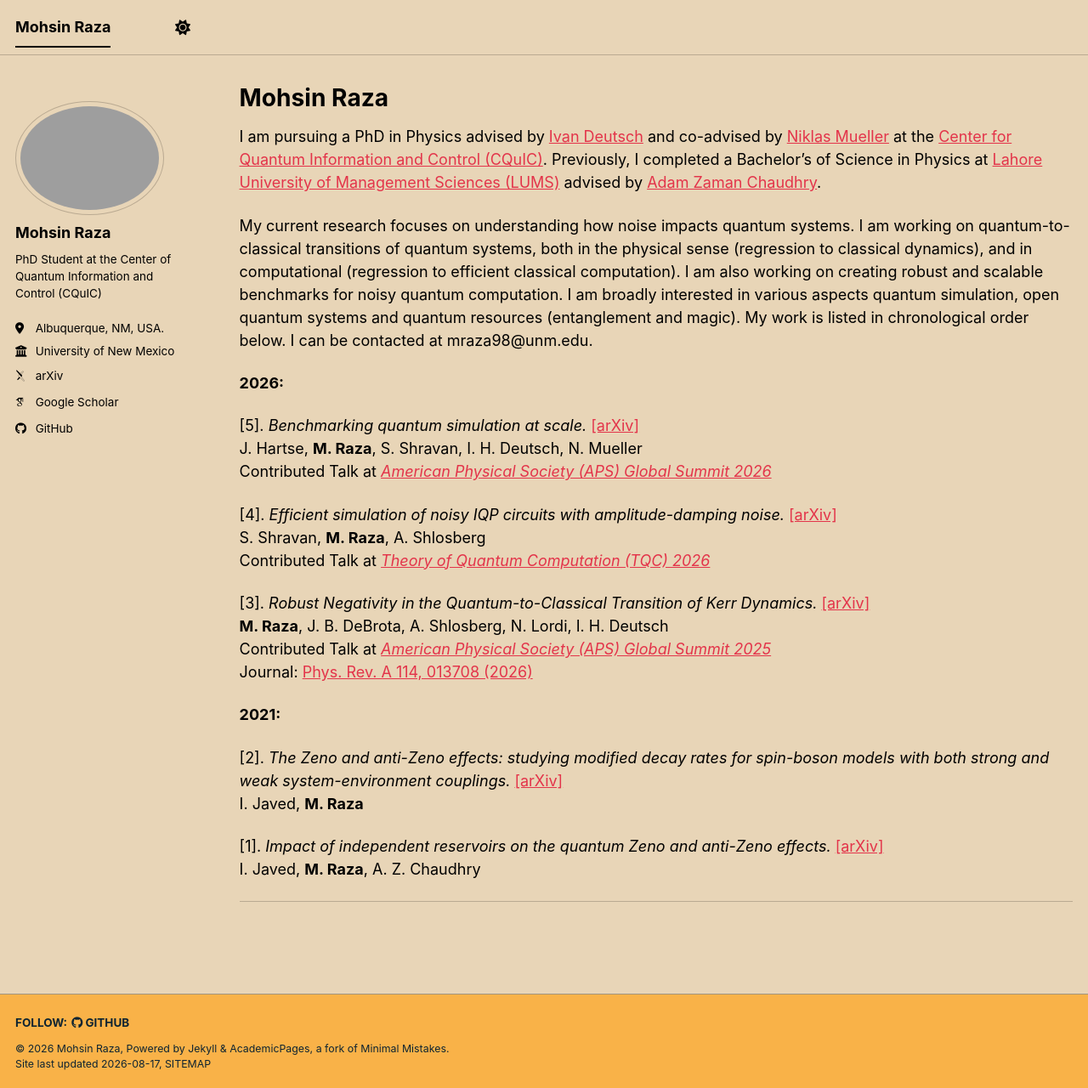
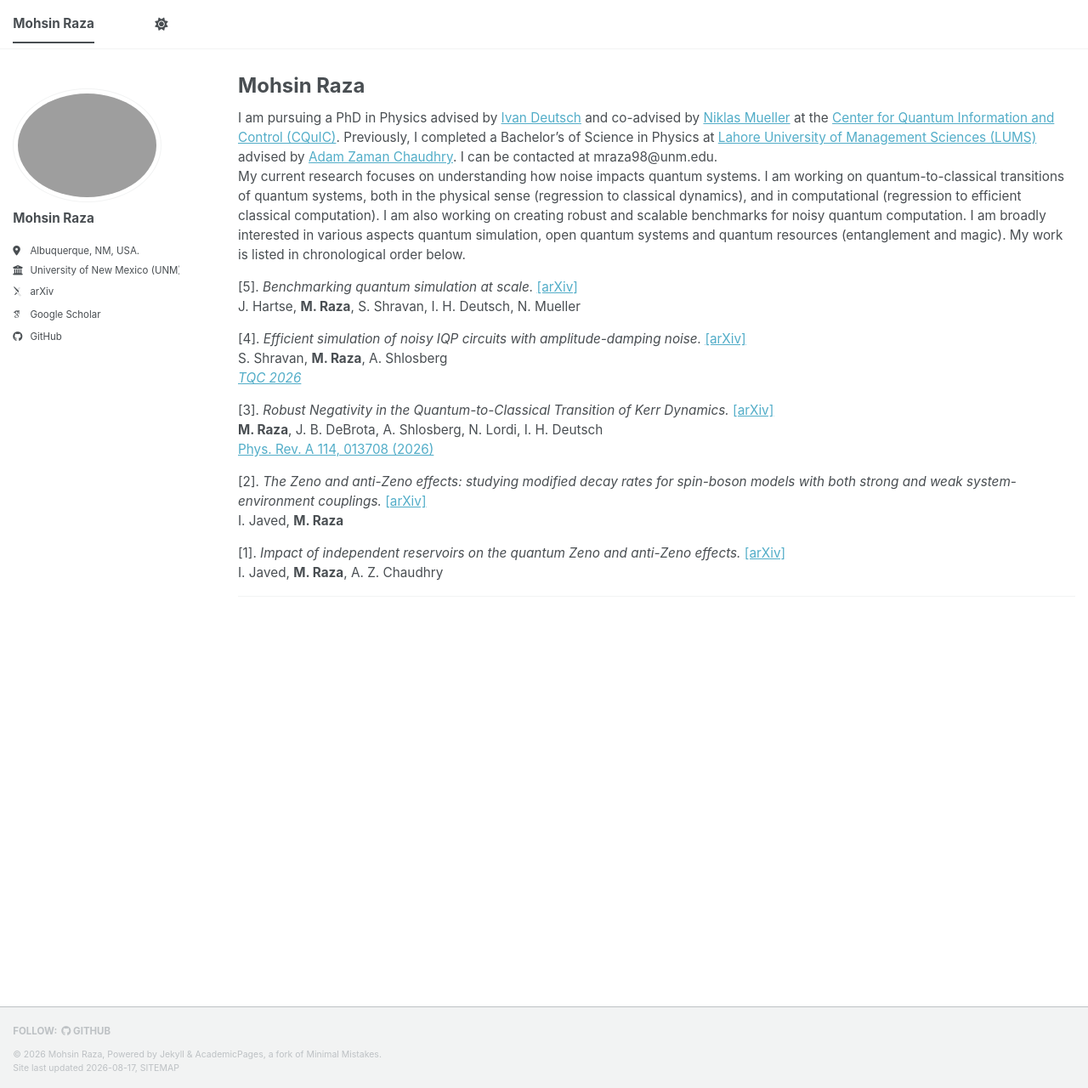
Before and after one commit to mohsinrc/mohsinrc.github.io, a Jekyll site: the page built from _pages/about.md, in a window 1280 px wide and 1280 px high. Shown: the whole window at 85% size. Built offline with Jekyll 4.4.1, drawn with Linux system fonts in a browser that asks for light colours; some web fonts are replaced; a script bundle is joined from its source files by our own code; library files that are not in the unit come from our copies.

Commit message:
small changes

```diff
--- a/_config.yml
+++ b/_config.yml
@@ -1,6 +1,6 @@
 # Basic Site Settings
 locale                   : "en-US"
-site_theme               : "sunrise"
+site_theme               : "default"
 title                    : "Mohsin Raza"
 title_separator          : "-"
 name                     : &name "Mohsin Raza"
@@ -14,9 +14,9 @@ author:
   avatar           : "profile.jpeg"
   name             : "Mohsin Raza"
   pronouns         :
-  bio              : "PhD Student at the Center of Quantum Information and Control (CQuIC)"
+  bio              : ""
   location         : "Albuquerque, NM, USA."
-  employer         : "University of New Mexico"
+  employer         : "University of New Mexico (UNM)"
   uri              :
   email            :
   arxiv            : "https://arxiv.org/a/raza_m_1.html"
--- a/_pages/about.md
+++ b/_pages/about.md
@@ -5,26 +5,21 @@ title: "Mohsin Raza"
 author_profile: true
 ---
 
-I am pursuing a PhD in Physics advised by [Ivan Deutsch](https://scholar.google.com/citations?user=TiJ3xXcAAAAJ&hl=en) and co-advised by [Niklas Mueller](https://scholar.google.com/citations?user=DlYqpI8AAAAJ&hl=en) at the [Center for Quantum Information and Control (CQuIC)](https://cquic.unm.edu/). Previously, I completed a Bachelor's of Science in Physics at [Lahore University of Management Sciences (LUMS)](https://sbasse.lums.edu.pk/department-of-physics) advised by [Adam Zaman Chaudhry](https://scholar.google.com/citations?user=RNBPLXwAAAAJ&hl=en).
-
-My current research focuses on understanding how noise impacts quantum systems. I am working on quantum-to-classical transitions of quantum systems, both in the physical sense (regression to classical dynamics), and in computational (regression to efficient classical computation). I am also working on creating robust and scalable benchmarks for noisy quantum computation. I am broadly interested in various aspects quantum simulation, open quantum systems and quantum resources (entanglement and magic). My work is listed in chronological order below. I can be contacted at mraza98@unm.edu.
-
-**2026:**
+I am pursuing a PhD in Physics advised by [Ivan Deutsch](https://scholar.google.com/citations?user=TiJ3xXcAAAAJ&hl=en) and co-advised by [Niklas Mueller](https://scholar.google.com/citations?user=DlYqpI8AAAAJ&hl=en) at the [Center for Quantum Information and Control (CQuIC)](https://cquic.unm.edu/). Previously, I completed a Bachelor's of Science in Physics at [Lahore University of Management Sciences (LUMS)](https://sbasse.lums.edu.pk/department-of-physics) advised by [Adam Zaman Chaudhry](https://scholar.google.com/citations?user=RNBPLXwAAAAJ&hl=en). I can be contacted at mraza98@unm.edu.\
+My current research focuses on understanding how noise impacts quantum systems. I am working on quantum-to-classical transitions of quantum systems, both in the physical sense (regression to classical dynamics), and in computational (regression to efficient classical computation). I am also working on creating robust and scalable benchmarks for noisy quantum computation. I am broadly interested in various aspects quantum simulation, open quantum systems and quantum resources (entanglement and magic). My work is listed in chronological order below.
 
 [5]. _Benchmarking quantum simulation at scale._ [[arXiv]](https://arxiv.org/abs/2607.14212)
 J. Hartse, **M. Raza**, S. Shravan, I. H. Deutsch, N. Mueller
-Contributed Talk at [_American Physical Society (APS) Global Summit 2026_](https://meetings-archive.aps.org/smt/2026/mar-a17/7/)
+<!-- Contributed Talk at [_APS Global Summit 2026_](https://meetings-archive.aps.org/smt/2026/mar-a17/7/). -->
 
 [4]. _Efficient simulation of noisy IQP circuits with amplitude-damping noise._ [[arXiv]](https://arxiv.org/abs/2604.05036)
 S. Shravan, **M. Raza**, A. Shlosberg
-Contributed Talk at [_Theory of Quantum Computation (TQC) 2026_](https://tqc-conference.org/2026/)
+[_TQC 2026_](https://tqc-conference.org/2026/)
 
 [3]. _Robust Negativity in the Quantum-to-Classical Transition of Kerr Dynamics._ [[arXiv]](https://arxiv.org/abs/2602.05223)
 **M. Raza**, J. B. DeBrota, A. Shlosberg, N. Lordi, I. H. Deutsch
-Contributed Talk at [_American Physical Society (APS) Global Summit 2025_](https://meetings-archive.aps.org/smt/2025/mar-j31/3/)
-Journal: [Phys. Rev. A 114, 013708 (2026)](https://doi.org/10.1103/r9j9-6ndl)
-
-**2021:**
+<!--Contributed Talk at [_APS Global Summit 2025_](https://meetings-archive.aps.org/smt/2025/mar-j31/3/) -->
+[Phys. Rev. A 114, 013708 (2026)](https://doi.org/10.1103/r9j9-6ndl)
 
 [2]. _The Zeno and anti-Zeno effects: studying modified decay rates for spin-boson models with both strong and weak system-environment couplings._ [[arXiv]](https://arxiv.org/abs/2012.05911)
 I. Javed, **M. Raza**
--- a/assets/css/main.scss
+++ b/assets/css/main.scss
@@ -41,3 +41,9 @@
     "vendor/font-awesome/solid",
     "vendor/font-awesome/brands"
 ;
+body {
+  font-size: .85em;
+}
+p {
+  margin-bottom: .5em;
+}
```
